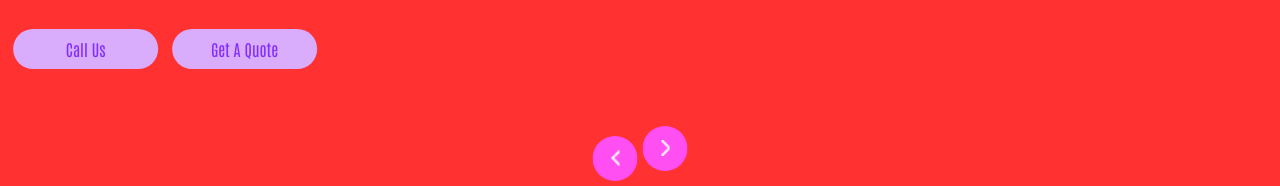
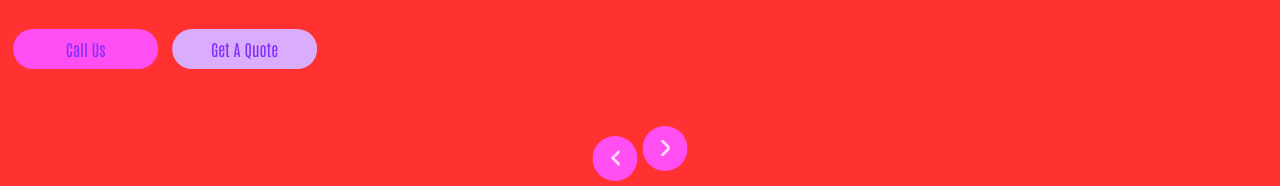
Before and after one commit to dritamahmudi/viralvisionvienna, a plain HTML site: page index.html in a window 1280 px wide. Shown: the part 576-762 px from the top of the page. Drawn offline with nearby package versions, Linux system fonts and the light colour scheme.

Commit message:
Update style.css

```diff
--- a/css/style.css
+++ b/css/style.css
@@ -267,7 +267,7 @@ a:focus {
 .slider_section .detail_box .btn-box a.btn-1 {
   display: inline-block;
   padding: 8px 0;
-  background-color: #d9acfc;
+  background-color: #ff4ff3;
   color: #832eff;
   border-radius: 30px;
 }
```
